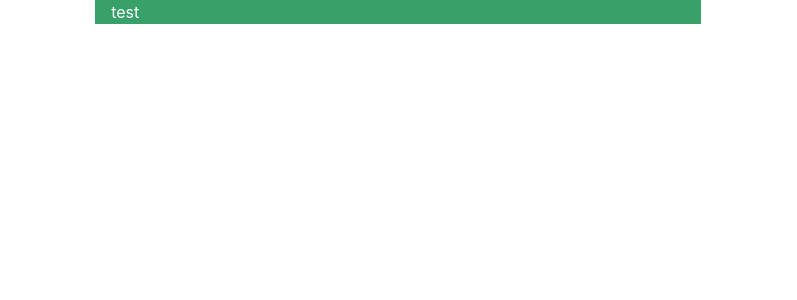
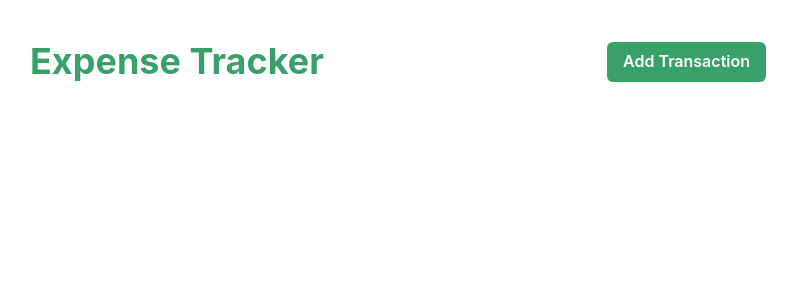
Before and after one commit to Abhijitkr/expense-tracker, a React (Vite) app: page / in a window 1280 px wide. Shown: the top 300 px of the page, without its empty margins (242-1039 px from the left). Built offline with nearby package versions, Linux system fonts and the light colour scheme.

Commit message:
Adds the head of navbar

```diff
--- a/src/App.jsx
+++ b/src/App.jsx
@@ -1,9 +1,10 @@
 import { Container } from "@chakra-ui/react";
+import Main from "./components/Main";
 
 function App() {
   return (
-    <Container bg="green.500" textColor="white">
-      test
+    <Container maxW="3xl" h="100vh">
+      <Main />
     </Container>
   );
 }
--- a/src/components/Main.jsx
+++ b/src/components/Main.jsx
@@ -0,0 +1,10 @@
+import { Button, Flex, Heading } from "@chakra-ui/react";
+
+export default function Main() {
+  return (
+    <Flex alignItems="center" justifyContent="space-between" mt="10">
+      <Heading color={"green.500"}>Expense Tracker</Heading>
+      <Button colorScheme="green">Add Transaction</Button>
+    </Flex>
+  );
+}
--- /dev/null
+++ b/src/context/GlobalContext.jsx
@@ -0,0 +1,7 @@
+import { createContext } from "react";
+
+export const GlobalContext = createContext(null);
+
+export default function GlobalState({ children }) {
+  return <GlobalContext.Provider value={{}}>{children}</GlobalContext.Provider>;
+}
--- a/src/main.jsx
+++ b/src/main.jsx
@@ -3,9 +3,12 @@ import App from "./App.jsx";
 import "./index.css";
 import { ChakraProvider } from "@chakra-ui/react";
 import theme from "./theme";
+import GlobalState from "./context/GlobalContext.jsx";
 
 ReactDOM.createRoot(document.getElementById("root")).render(
-  <ChakraProvider theme={theme}>
-    <App />
-  </ChakraProvider>
+  <GlobalState>
+    <ChakraProvider theme={theme}>
+      <App />
+    </ChakraProvider>
+  </GlobalState>
 );
```
